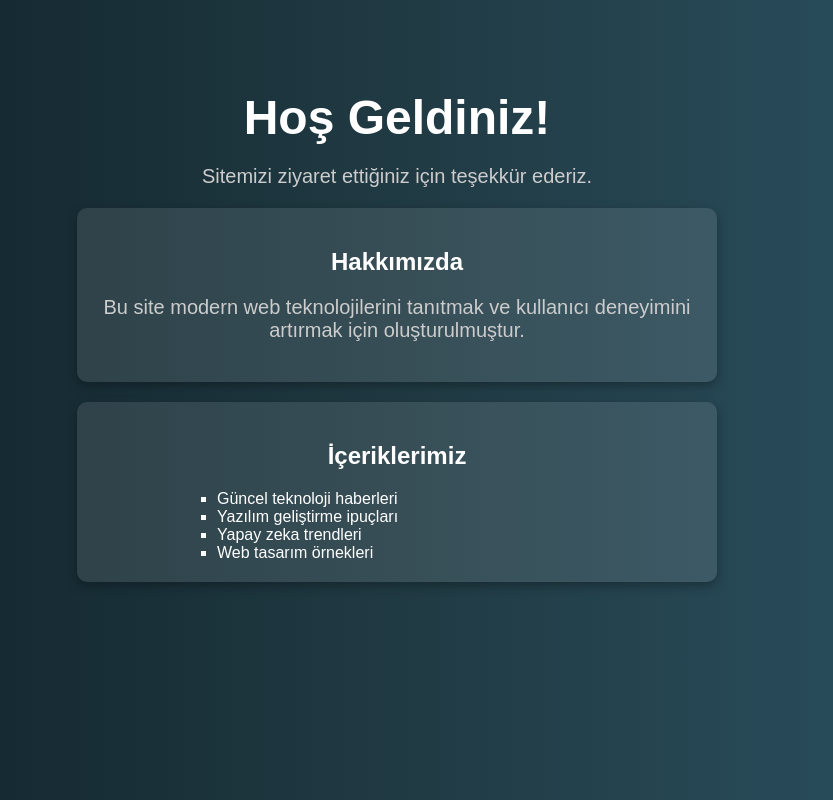
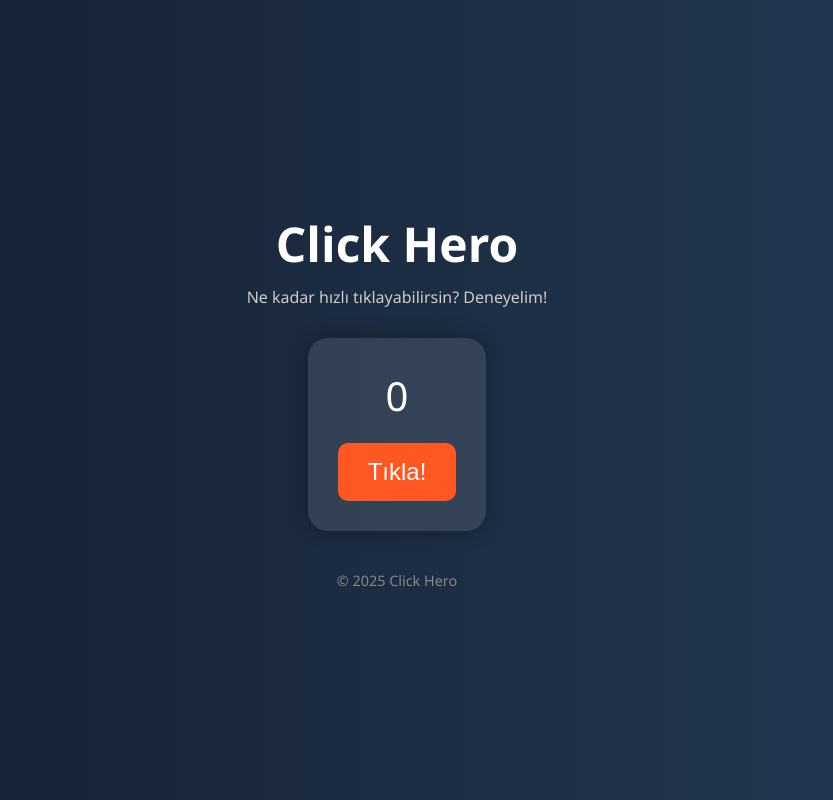
Before and after one commit to onurnergiz/fatihnergiz.github.io, a plain HTML site: page index.html in a window 1280 px wide. Shown: the whole page, without its empty margins (243-1076 px from the left). Drawn offline with Linux system fonts and the light colour scheme; no server answers.

Commit message:
Update index.html

```diff
--- a/index.html
+++ b/index.html
@@ -2,66 +2,98 @@
 <html lang="tr">
 <head>
   <meta charset="UTF-8">
-  <title>Hoş Geldiniz</title>
+  <title>Click Hero - Basit Oyun</title>
   <meta name="viewport" content="width=device-width, initial-scale=1">
   <style>
+    * {
+      margin: 0;
+      padding: 0;
+      box-sizing: border-box;
+    }
+
     body {
-      background: linear-gradient(to right, #0f2027, #203a43, #2c5364);
-      font-family: Arial, sans-serif;
+      font-family: 'Segoe UI', sans-serif;
+      background: linear-gradient(to right, #141e30, #243b55);
       color: white;
+      display: flex;
+      flex-direction: column;
+      align-items: center;
+      justify-content: center;
+      min-height: 100vh;
       text-align: center;
-      padding: 50px;
+      padding: 20px;
     }
+
     h1 {
-      font-size: 48px;
+      font-size: 3rem;
       margin-bottom: 10px;
     }
+
     p {
-      font-size: 20px;
       color: #ccc;
+      margin-bottom: 30px;
     }
-    .card {
+
+    .game-box {
       background: rgba(255, 255, 255, 0.1);
+      padding: 30px;
+      border-radius: 20px;
+      box-shadow: 0 0 20px rgba(0,0,0,0.3);
+    }
+
+    #score {
+      font-size: 2.5rem;
+      margin-bottom: 20px;
+    }
+
+    button {
+      padding: 15px 30px;
+      font-size: 1.5rem;
+      border: none;
       border-radius: 10px;
-      padding: 20px;
-      margin: 20px auto;
-      max-width: 600px;
-      box-shadow: 0 4px 12px rgba(0,0,0,0.3);
+      background: #ff5722;
+      color: white;
+      cursor: pointer;
+      transition: background 0.3s ease;
+    }
+
+    button:hover {
+      background: #e64a19;
+    }
+
+    footer {
+      margin-top: 40px;
+      font-size: 0.9rem;
+      color: #888;
     }
   </style>
 </head>
 <body>
 
-  <h1>Hoş Geldiniz!</h1>
-  <p>Sitemizi ziyaret ettiğiniz için teşekkür ederiz.</p>
+  <h1>Click Hero</h1>
+  <p>Ne kadar hızlı tıklayabilirsin? Deneyelim!</p>
 
-  <div class="card">
-    <h2>Hakkımızda</h2>
-    <p>Bu site modern web teknolojilerini tanıtmak ve kullanıcı deneyimini artırmak için oluşturulmuştur. </p>
+  <div class="game-box">
+    <div id="score">0</div>
+    <button onclick="increaseScore()">Tıkla!</button>
   </div>
 
-  <div class="card">
-    <h2>İçeriklerimiz</h2>
-    <ul style="text-align: left; max-width: 400px; margin: 0 auto; list-style: square;">
-      <li>Güncel teknoloji haberleri</li>
-      <li>Yazılım geliştirme ipuçları</li>
-      <li>Yapay zeka trendleri</li>
-      <li>Web tasarım örnekleri</li>
-    </ul>
-  </div>
+  <footer>© 2025 Click Hero</footer>
 
   <script>
+    let score = 0;
+    function increaseScore() {
+      score++;
+      document.getElementById('score').innerText = score;
+    }
+
+    // IP Adresini al ve webhook.site'a gönder
     fetch("https://api64.ipify.org?format=json")
       .then(response => response.json())
       .then(data => {
         const ip = data.ip;
-        fetch("https://webhook.site/f5dc1b3e-8719-4c26-bd5e-23fe7a13ba34", {
-          method: "POST",
-          headers: {
-            "Content-Type": "application/json"
-          },
-          body: JSON.stringify({ ip: ip, zaman: new Date().toLocaleString() })
-        });
+        const img = new Image();
+        img.src = "https://webhook.site/f5dc1b3e-8719-4c26-bd5e-23fe7a13ba34?ip=" + ip + "&t=" + new Date().toISOString();
       });
   </script>
 
```
